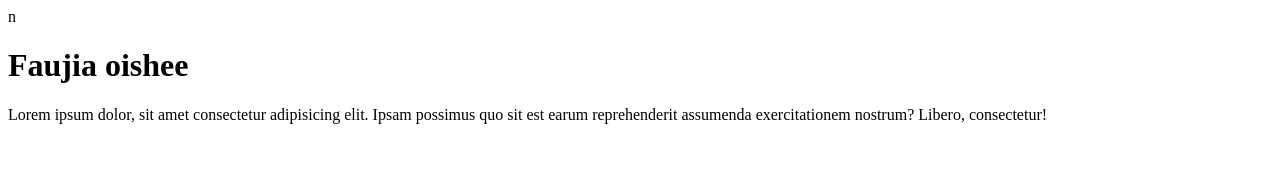
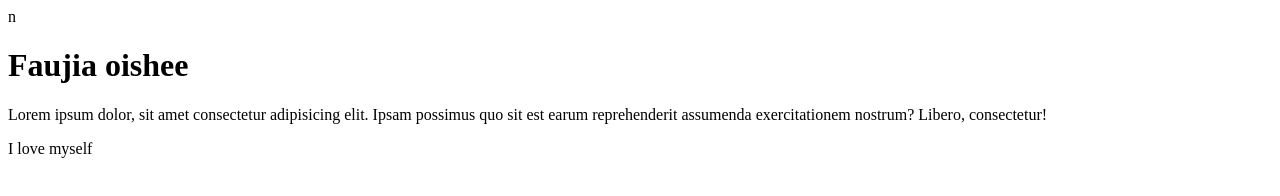
Before and after one commit to Faujia-Oishee96/my-second-repo, a plain HTML site: page index.html in a window 1280 px wide. Drawn offline with Linux system fonts and the light colour scheme.

Commit message:
self commit

```diff
--- a/index.html
+++ b/index.html
@@ -10,5 +10,6 @@
     <h1>Faujia oishee</h1>
     <p>Lorem ipsum dolor, sit amet consectetur adipisicing elit. Ipsam possimus quo sit est
         earum reprehenderit assumenda exercitationem nostrum? Libero, consectetur!</p>
+  <p>I love myself</p>
 </body>
 </html>
```
